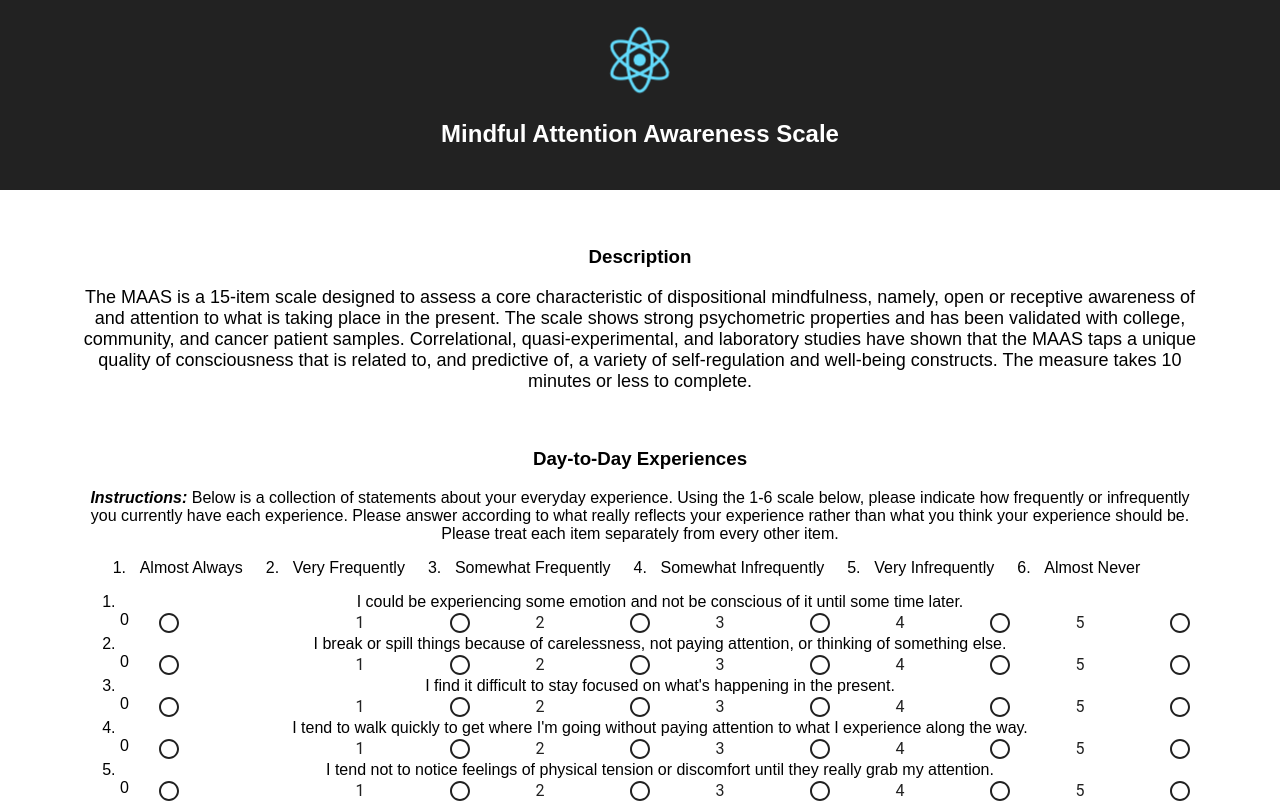
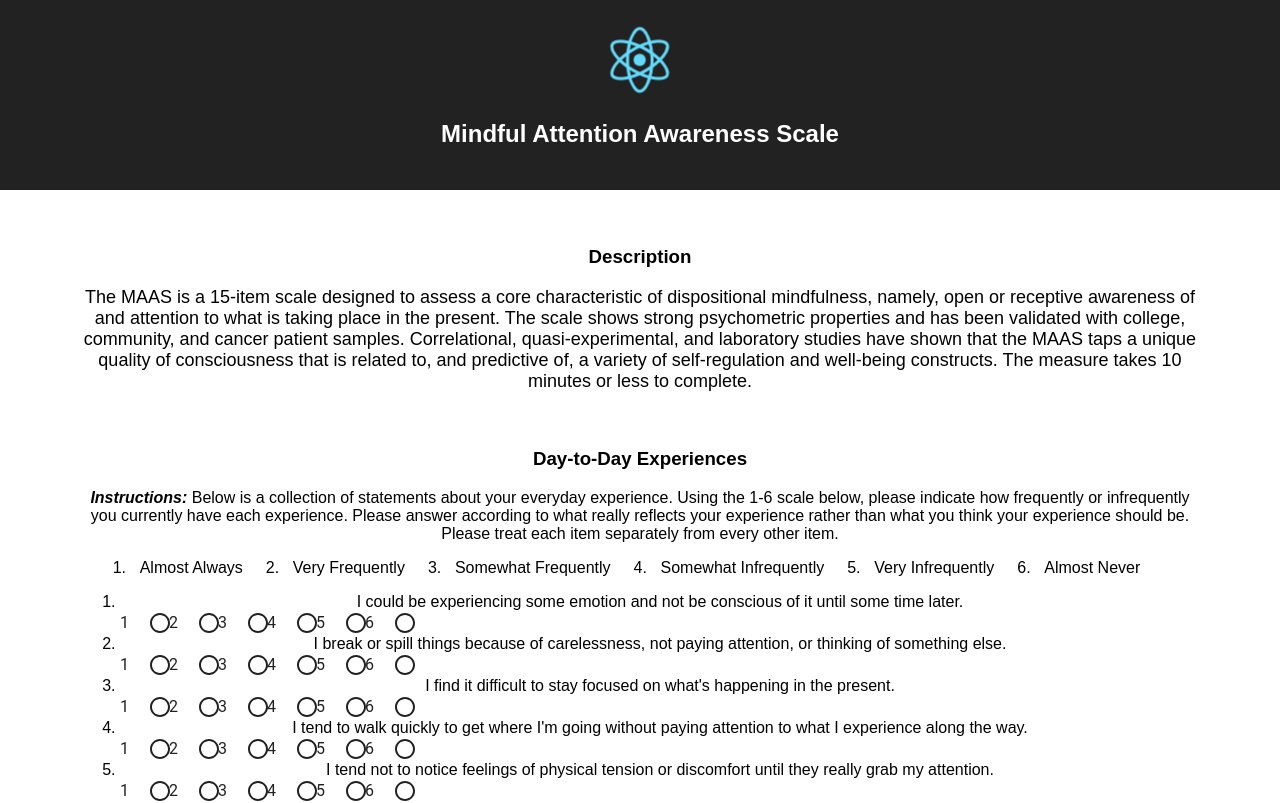
Before and after one commit to hikurangi/maas-survey, a React (Create React App) app: page / in a window 1280 px wide. Shown: the top 803 px of the page. Built offline with nearby package versions, Linux system fonts and the light colour scheme.

Commit message:
style objects work

```diff
--- a/src/components/Question.js
+++ b/src/components/Question.js
@@ -4,10 +4,10 @@ import {RadioButton, RadioButtonGroup} from 'material-ui/RadioButton'
 const Question = props => {
   const buttons = [1, 2, 3, 4, 5, 6].map((item, index) => (
     <RadioButton
-      value={index}
-      label={index}
+      value={index + 1}
+      label={index + 1}
       onChange={props.handleChange}
-      className="radio-button"
+      style={{ width: "auto" }}
     />
   ))
   return (
@@ -16,7 +16,7 @@ const Question = props => {
       <RadioButtonGroup
         name="scale"
         labelPosition="left"
-        className="radio-button-group"
+        style={{ display: "flex" }}
       >
         {buttons}
       </RadioButtonGroup>
```
Also changed, not shown: src/App.css (+6 -1 lines).
